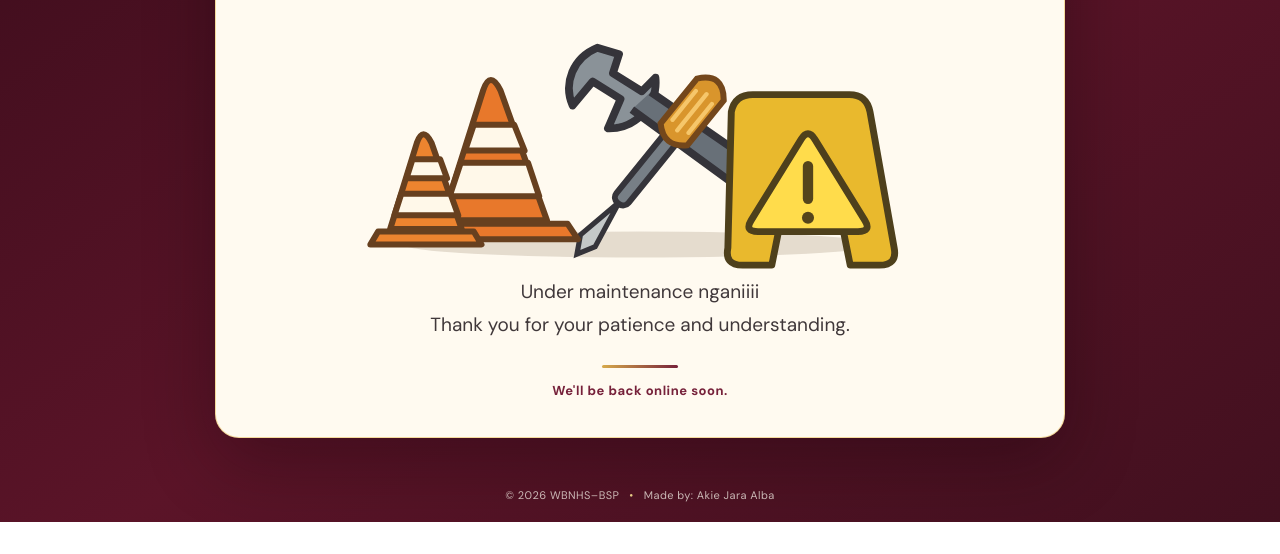
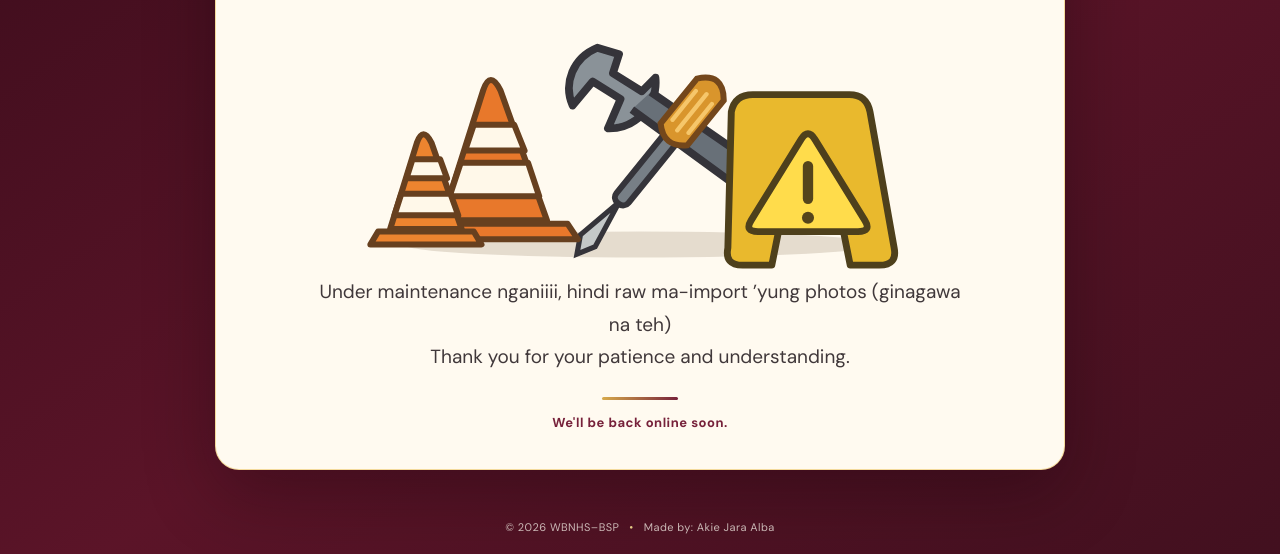
Before and after one commit to akiexzsxx/WBNHS---BSP---Template, a plain HTML site: page index.html in a window 1280 px wide. Shown: the part 385-939 px from the top of the page. Before the commit the page ends 907 px from the top, so only its background shows below. Drawn offline with Linux system fonts and the light colour scheme.

Commit message:
Update index.html
HUMOR EME

```diff
--- a/index.html
+++ b/index.html
@@ -60,7 +60,7 @@
         </svg>
       </div>
 
-      <p class="message">Under maintenance nganiiii<br class="desktop-break"> Thank you for your patience and understanding.</p>
+      <p class="message">Under maintenance nganiiii, hindi raw ma-import ’yung photos (ginagawa na teh) <br class="desktop-break"> Thank you for your patience and understanding.</p>
       <div class="gold-rule"></div>
       <p class="small-note">We'll be back online soon.</p>
     </section>
```
